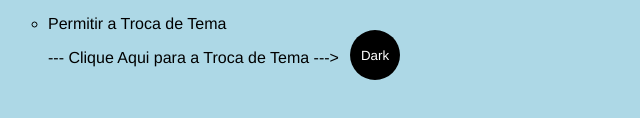
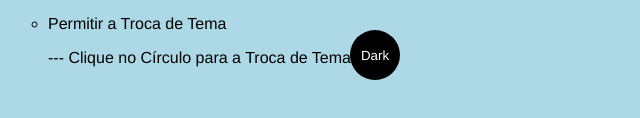
Before and after one commit to jucastilho/Site-Simples, a plain HTML site: page index.html in a window 1280 px wide. Shown: the part 160-278 px from the top of the page, 0-640 px from the left. Drawn offline with Linux system fonts and the light colour scheme.

Commit message:
Refactor index.html for theme toggle clarity
Updated the HTML structure and improved theme toggle instructions.

```diff
--- a/index.html
+++ b/index.html
@@ -13,7 +13,7 @@
         <li class="list">Adicionar Temas Escuro e Claro</li>
         <br>
         <li>Permitir a Troca de Tema</li>
-        <p> --- Clique Aqui para a Troca de Tema ---></p>
+        <p> --- Clique no Círculo para a Troca de Tema ---</p>
     </ul>
     <div>
         <button class="btn">Dark</button>
@@ -21,4 +21,5 @@
     <script src="app.js"></script>
     <noscript>Voce precisa habilitar o JavaScript para ver todo site.</noscript>
 </body>
+
 </html>
```
